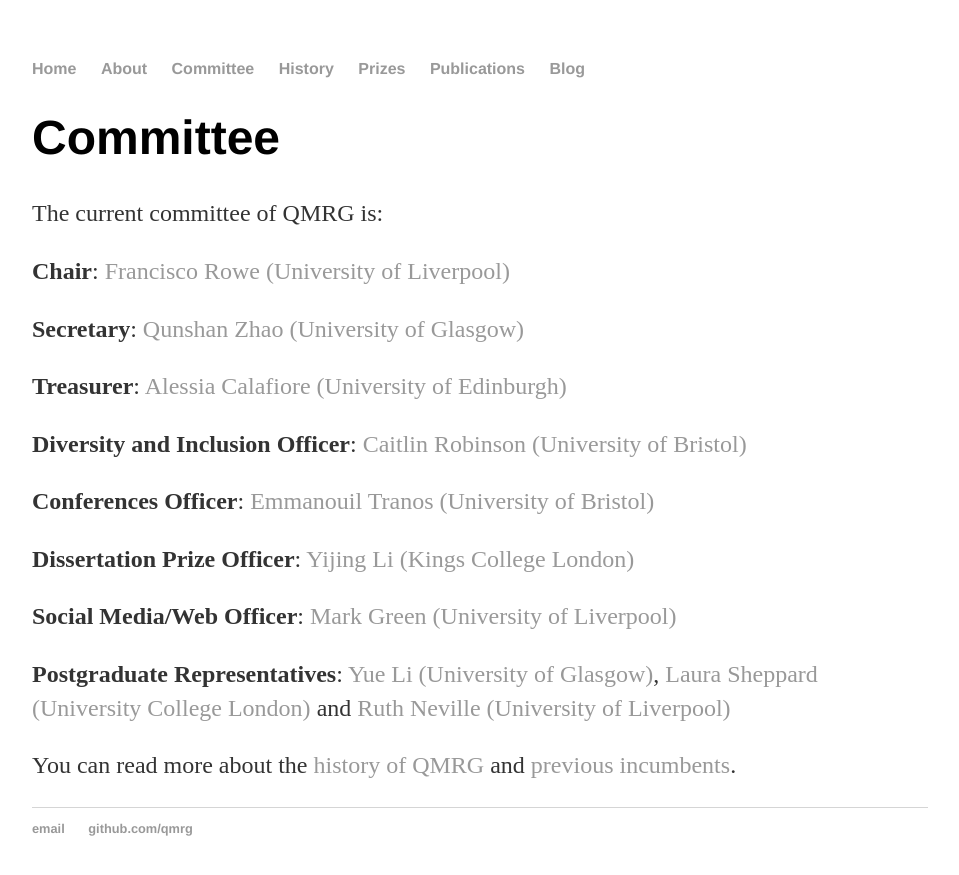
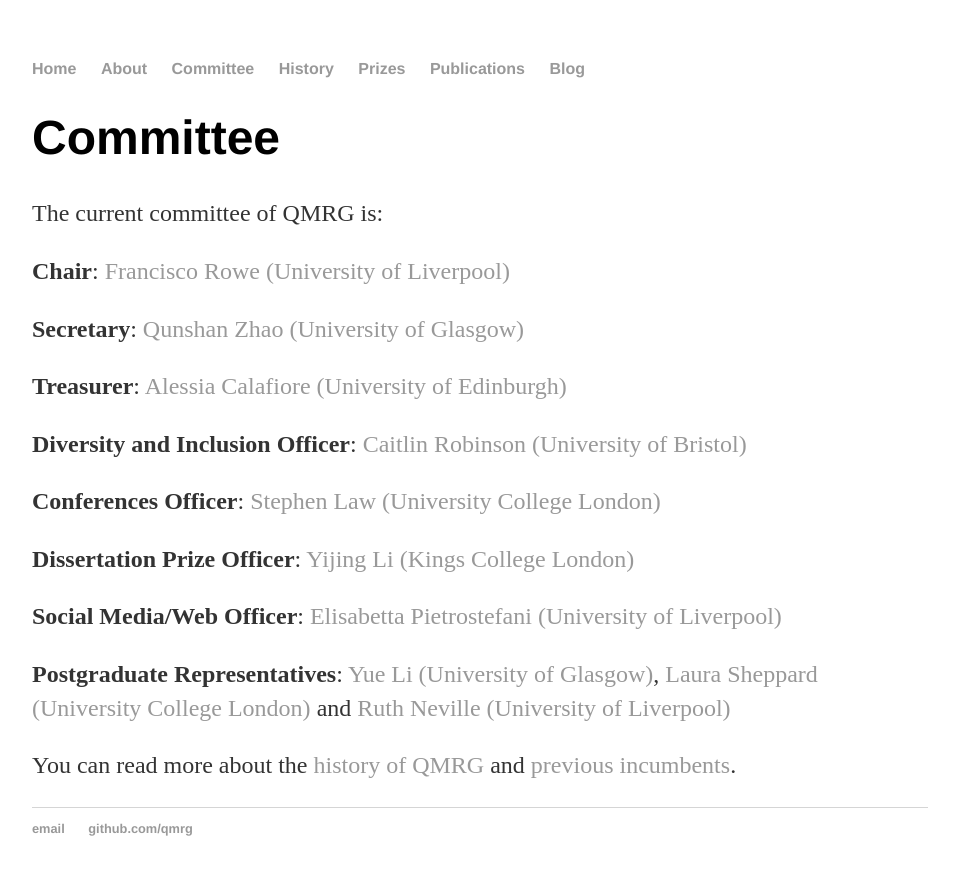
Before and after one commit to qmrg/qmrg.github.io, a Jekyll site: the page built from committee.md, in a window 1280 px wide. Shown: the top 875 px of the page, without its empty margins (160-1119 px from the left). Built offline with Jekyll 4.4.1, drawn with Linux system fonts in a browser that asks for light colours.

Commit message:
Update committee.md extras

```diff
--- a/committee.md
+++ b/committee.md
@@ -15,11 +15,11 @@
 
 **Diversity and Inclusion Officer**: [Caitlin Robinson (University of Bristol)](https://research-information.bris.ac.uk/en/persons/caitlin-robinson)
 
-**Conferences Officer**: [Emmanouil Tranos (University of Bristol)](http://www.bristol.ac.uk/geography/people/emmanouil-tranos/index.html)
+**Conferences Officer**: [Stephen Law (University College London)](https://www.ucl.ac.uk/bartlett/architecture/people/mphil-phd/stephen-law)
 
 **Dissertation Prize Officer**: [Yijing Li (Kings College London)](https://www.kcl.ac.uk/people/yijing-li)
 
-**Social Media/Web Officer**: [Mark Green (University of Liverpool)](https://www.liverpool.ac.uk/environmental-sciences/staff/mark-green/)
+**Social Media/Web Officer**: [Elisabetta Pietrostefani (University of Liverpool)](https://www.liverpool.ac.uk/environmental-sciences/staff/elisabetta-pietrostefani/)
 
 **Postgraduate Representatives**: [Yue Li (University of Glasgow)](https://www.ubdc.ac.uk/about-ubdc/who-we-are/team-profiles/phd-students/yue-li/), [Laura Sheppard (University College London)](https://iris.ucl.ac.uk/iris/browse/profile?upi=LSHEP63) and [Ruth Neville (University of Liverpool)](https://www.liverpool.ac.uk/geographic-data-science/our-people/)
 
```
